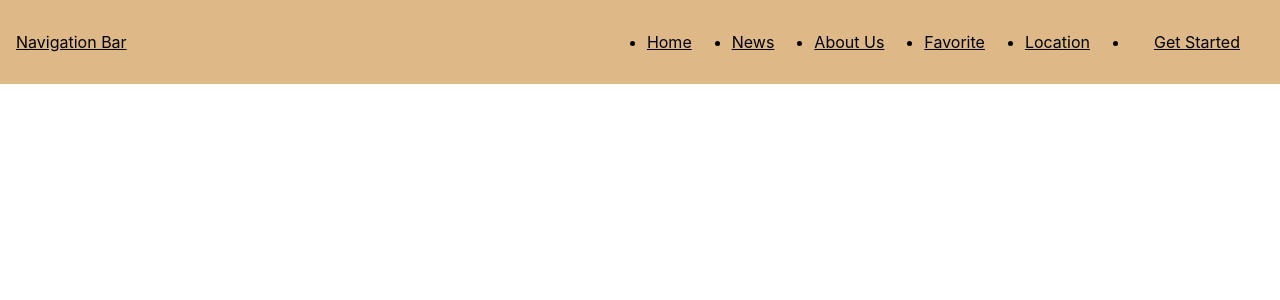
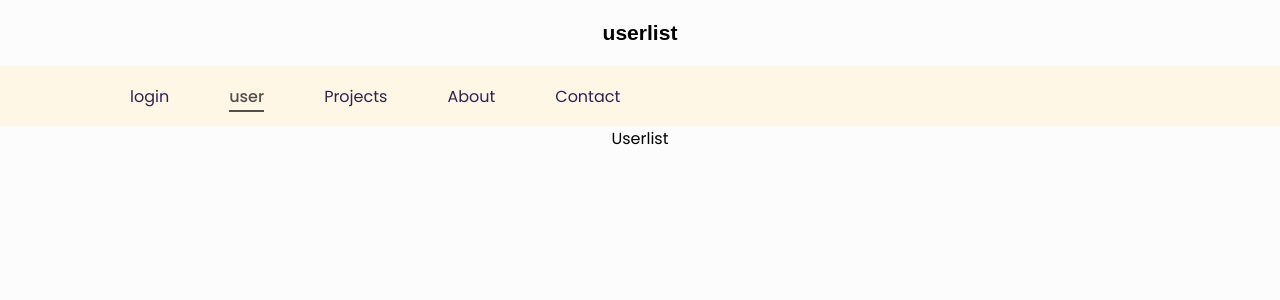
Before and after one commit to ankitkumar728989/UserlistDemo, a React (Create React App) app: page /user in a window 1280 px wide. Shown: the top 300 px of the page. Built offline with nearby package versions, Linux system fonts and the light colour scheme.

Commit message:
navbar changes

```diff
--- a/src/App.css
+++ b/src/App.css
@@ -3,5 +3,8 @@
 }
 
 .App .header{
-  background-color: burlywood;
+  margin-top: 40px;
 }
+.App .footer{
+  margin-top: 40px;
+}
--- a/src/App.js
+++ b/src/App.js
@@ -5,11 +5,9 @@ import Footer from './commonModule/footer';
 function App() {
   return (
     <div className="App">
-      <div className='header'>
-       <Header/>
-       </div>
-       <Routing/>
-       <Footer/>
+       <Header className="header"/>
+       <Routing className="routing"/>
+       <Footer className="footer"/>
     </div>
   );
 }
--- a/src/commonModule/Navbar/Navbar.css
+++ b/src/commonModule/Navbar/Navbar.css
@@ -1,94 +1,105 @@
-.header {
-    position: fixed;
-    width: 100%;
-    top: 0;
-    left: 0;
-    background-color: transparent;
-    z-index: var(--z-fixed);
+@import url('https://fonts.googleapis.com/css2?family=Poppins:wght@400;500;600;700&display=swap');
+
+body {
+  margin: 0;
+  padding: 0;
+  font-family: 'Poppins', sans-serif;
+  background-color: #fcfcfc;
 }
 
-   .nav {
+.container {
+  max-width: 1100px;
+  margin: 0 auto;
+  padding: 0 15px;
   display: flex;
+  justify-content: space-between;
   align-items: center;
-    justify-content: space-between;
-    position: relative;
-    height: var(--header-height);
-    margin: 1rem;
+  height: 100%;
 }
 
-   .nav__logo {
-    color: var(--first-color);
-    transition: color 0.4s;
-    font-size: var(--h2-font-size);
-    font-family: var(--second-font);
+.navbar {
+  height: 60px;
+  background-color: #fef7e5;
+  position: relative;
 }
 
-   .nav__toggle,
-   .nav__close {
-    font-size: 1.5rem;
-    color: var(--title-color);
+.logo {
+}
+
+.menu-icon {
+  display: none;
+}
+
+.nav-elements {
+}
+
+.nav-elements ul {
+  display: flex;
+  justify-content: space-between;
+  list-style-type: none;
+}
+
+.nav-elements ul li:not(:last-child) {
+  margin-right: 60px;
+}
+
+.nav-elements ul a {
+  font-size: 16px;
+  font-weight: 400;
+  color: #2f234f;
+  text-decoration: none;
+}
+
+.nav-elements ul a.active {
+  color: #574c4c;
+  font-weight: 500;
+  position: relative;
+}
+
+.nav-elements ul a.active::after {
+  content: '';
+  position: absolute;
+  bottom: -4px;
+  left: 0;
+  width: 100%;
+  height: 2px;
+  background-color: #574c4c;
+}
+
+@media (max-width: 768px) {
+  .nav-elements ul li:not(:last-child) {
+    margin-right: 30px;
+  }
+}
+
+@media (max-width: 600px) {
+  .menu-icon {
+    display: block;
     cursor: pointer;
   }
 
-   .nav__cta {
-    background-color: var(--first-color);
-    color: var(--title-color);
-    border: none;
-    border-radius: 4px;
-    cursor: pointer;
-    transition: background-color 0.3s ease;
-    padding: 0.75rem 1.5rem;
+  .nav-elements {
+    position: absolute;
+    right: 0;
+    top: 60px;
+    background-color: #fef7e5;
+    width: 0px;
+    height: calc(100vh - 60px);
+    transition: all 0.3s ease-in;
+    overflow: hidden;
   }
-   .nav__list {
+
+  .nav-elements.active {
+    width: 270px;
+  }
+
+  .nav-elements ul {
     display: flex;
     flex-direction: column;
-    row-gap: 2.5rem;
   }
 
-   .nav__link {
-    color: var(--title-color);
-    font-weight: var(--font-semi-bold);
-    transition: color 0.4s;
-   }
-
-   .nav__link:hover {
-    color: var(--first-color);
-   }
-
-   .nav__close {
-    position: absolute;
-    top: 1rem;
-    right: 1.5rem;
-   }
-
-   .show-menu {
-    right: 0;
-   }
-   @media screen and (max-width: 1150px) {
-    .nav__menu {
-      position: fixed;
-      top: 0;
-      right: -100%;
-      background-color: hsla(0, 0%, 6%, 0.2);
-      backdrop-filter: blur(16px);
-      -webkit-backdrop-filter: blur(16px);
-      width: 80%;
-      height: 100%;
-      padding: 6rem 3rem 0;
-      transition: right 0.4s;
+  .nav-elements ul li {
+    margin-right: unset;
+    margin-top: 22px;
   }
 }
-   @media screen and (min-width: 1150px) {
-    .nav {
-      height: calc(var(--header-height) + 1rem);
-    }
-    .nav__toggle,
-    .nav__close {
-      display: none;
-    }
-
-    .nav__list {
-      flex-direction: row;
-      column-gap: 2.5rem;
-    }
-   }
--- a/src/commonModule/Navbar/Navbar.js
+++ b/src/commonModule/Navbar/Navbar.js
@@ -1,86 +1,43 @@
-import React, { useState } from "react";
-import { NavLink } from "react-router-dom";
-import { IoClose, IoMenu } from "react-icons/io5";
-import "./Navbar.css";
+import { useState } from 'react'
+import { NavLink } from 'react-router-dom'
+// import { ReactComponent as Hamburger } from '../../assets/icons/hamburger.svg'
+import './Navbar.css'
 
 const Navbar = () => {
- const [showMenu, setShowMenu] = useState(false);
+  const [showNavbar, setShowNavbar] = useState(false)
 
- const toggleMenu = () => {
-   setShowMenu(!showMenu);
- };
+  const handleShowNavbar = () => {
+    setShowNavbar(!showNavbar)
+  }
 
-  const closeMenuOnMobile = () => {
-    if (window.innerWidth <= 1150) {
-      setShowMenu(false);
-    }
-  };
   return (
-   <header className="header">
-     <nav className="nav container">
-       <NavLink to="/" className="nav__logo">
-         Navigation Bar
-       </NavLink>
-
-       <div
-         className={`nav__menu ${showMenu ? "show-menu" : ""}`}
-         id="nav-menu"
-       >
-         <ul className="nav__list">
-           <li className="nav__item">
-             <NavLink to="/" className="nav__link"  onClick={closeMenuOnMobile}>
-               Home
-             </NavLink>
+    <nav className="navbar">
+      <div className="container">
+        <div className="menu-icon" onClick={handleShowNavbar}>
+        <img width="50" height="50" src="https://img.icons8.com/ios/50/menu--v1.png" alt="menu--v1"/>
+        </div>
+        <div className={`nav-elements  ${showNavbar && 'active'}`}>
+          <ul>
+            <li>
+              <NavLink to="/">login</NavLink>
             </li>
-           <li className="nav__item">
-             <NavLink to="/news" className="nav__link"  onClick={closeMenuOnMobile}>
-               News
-             </NavLink>
+            <li>
+              <NavLink to="/user">user</NavLink>
             </li>
-           <li className="nav__item">
-             <NavLink
-               to="/about-us"
-               className="nav__link"
-                onClick={closeMenuOnMobile}
-             >
-               About Us
-             </NavLink>
+            <li>
+              <NavLink to="/projects">Projects</NavLink>
             </li>
-           <li className="nav__item">
-             <NavLink
-               to="/favorite"
-               className="nav__link"
-                onClick={closeMenuOnMobile}
-             >
-               Favorite
-             </NavLink>
+            <li>
+              <NavLink to="/about">About</NavLink>
             </li>
-           <li className="nav__item">
-             <NavLink
-               to="/location"
-               className="nav__link"
-                onClick={closeMenuOnMobile}
-             >
-               Location
-             </NavLink>
-           </li>
-           <li className="nav__item">
-             <NavLink to="/get-started" className="nav__link nav__cta">
-               Get Started
-             </NavLink>
+            <li>
+              <NavLink to="/contact">Contact</NavLink>
             </li>
           </ul>
-         <div className="nav__close" id="nav-close" onClick={toggleMenu}>
-           <IoClose />
         </div>
       </div>
+    </nav>
+  )
+}
 
-       <div className="nav__toggle" id="nav-toggle" onClick={toggleMenu}>
-         <IoMenu />
-       </div>
-     </nav>
-   </header>
- );
-};
-
-export default Navbar;
+export default Navbar
--- a/src/commonModule/footer.js
+++ b/src/commonModule/footer.js
@@ -1,13 +1,9 @@
 import React from "react";
 
-export default function Footer(){
+ function Footer(){
 
-<footer bgColor='light' className='text-center text-lg-left'>
-<div className='text-center p-3' style={{ backgroundColor: 'rgba(0, 0, 0, 0.2)' }}>
-  &copy; {new Date().getFullYear()} Copyright:{' '}
-  <a className='text-dark' href='https://mdbootstrap.com/'>
-    userlist
-  </a>
-</div>
-</footer>
+<div>
+      <h3>userlist@2024</h3>
+    </div>
 }
+export default Footer;
--- a/src/commonModule/header.js
+++ b/src/commonModule/header.js
@@ -2,8 +2,8 @@ import React from 'react'
 
 function Header() {
   return (
-    <div>
-      <h1>Userlist</h1>
+    <div style={{fontFamily:"sans-serif",fontSize:'18px',fontWeight:'300px'}}>
+      <h3>userlist</h3>
     </div>
   )
 }
```
Lines whose indentation alone changed are shown as unchanged.
